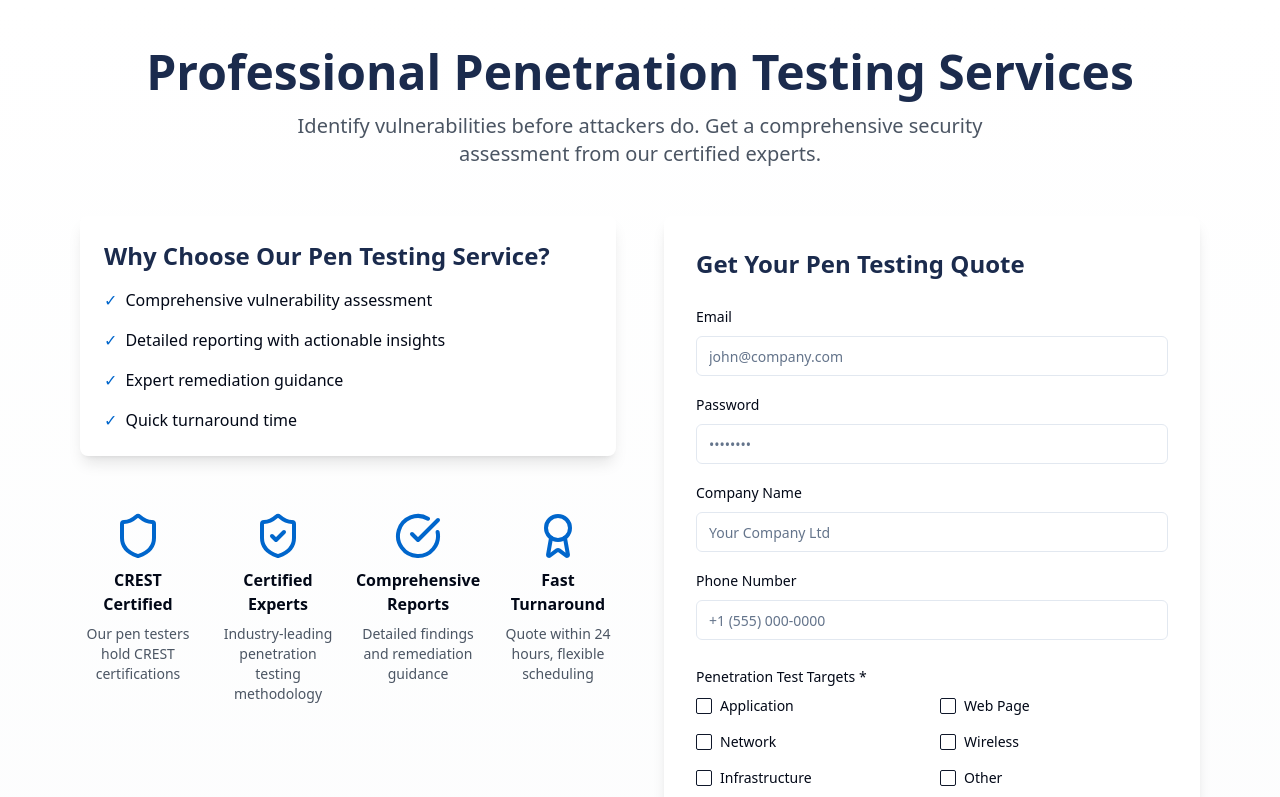
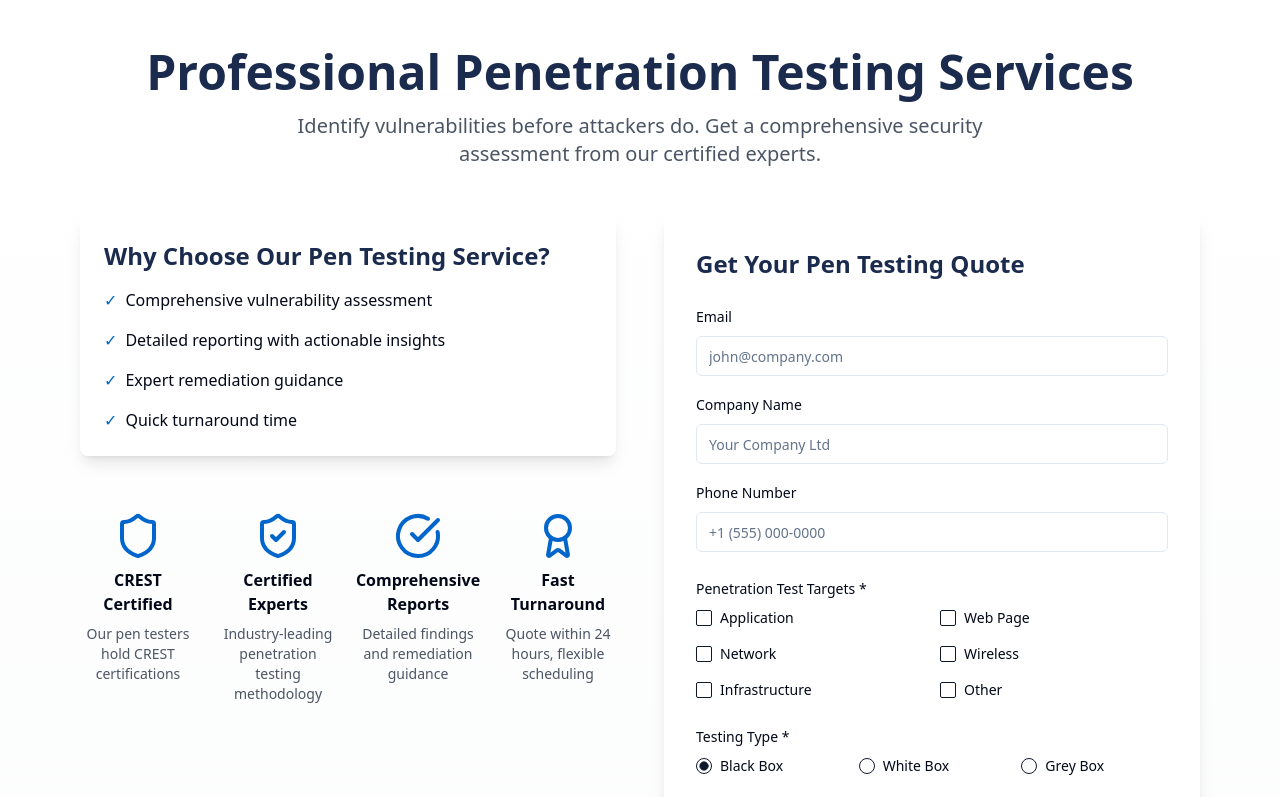
Before and after one commit to xctTv0/pen-test-quick-quote, a React (Vite) app: page / in a window 1280 px wide. Shown: the top 797 px of the page. Built offline with nearby package versions, Linux system fonts and the light colour scheme.

Commit message:
Remove password field
Eliminate the password input field from the lead form components to enhance user experience and security.
[skip gpt_engineer]

```diff
--- a/src/components/LeadForm.tsx
+++ b/src/components/LeadForm.tsx
@@ -29,7 +29,6 @@ export const LeadForm = () => {
       <div className="space-y-6">
         <AuthSection
           email={formData.email}
-          password={formData.password}
           company={formData.company}
           phone={formData.phone}
           onChange={handleChange}
--- a/src/components/form-sections/AuthSection.tsx
+++ b/src/components/form-sections/AuthSection.tsx
@@ -3,13 +3,12 @@ import { Input } from "@/components/ui/input";
 
 interface AuthSectionProps {
   email: string;
-  password: string;
   company: string;
   phone: string;
   onChange: (e: React.ChangeEvent<HTMLInputElement>) => void;
 }
 
-export const AuthSection = ({ email, password, company, phone, onChange }: AuthSectionProps) => {
+export const AuthSection = ({ email, company, phone, onChange }: AuthSectionProps) => {
   return (
     <div className="space-y-4">
       <div className="space-y-2">
@@ -22,18 +21,6 @@ export const AuthSection = ({ email, password, company, phone, onChange }: AuthS
           value={email}
           onChange={onChange}
           placeholder="john@company.com"
-        />
-      </div>
-      <div className="space-y-2">
-        <Label htmlFor="password">Password</Label>
-        <Input
-          id="password"
-          name="password"
-          type="password"
-          required
-          value={password}
-          onChange={onChange}
-          placeholder="••••••••"
         />
       </div>
       <div className="space-y-2">
--- a/src/hooks/useLeadFormState.tsx
+++ b/src/hooks/useLeadFormState.tsx
@@ -3,7 +3,6 @@ import { useState } from "react";
 export const useLeadFormState = () => {
   const [formData, setFormData] = useState({
     email: "",
-    password: "",
     company: "",
     phone: "",
     targets: {
@@ -50,7 +49,6 @@ export const useLeadFormState = () => {
   const resetForm = () => {
     setFormData({
       email: "",
-      password: "",
       company: "",
       phone: "",
       targets: {
```
